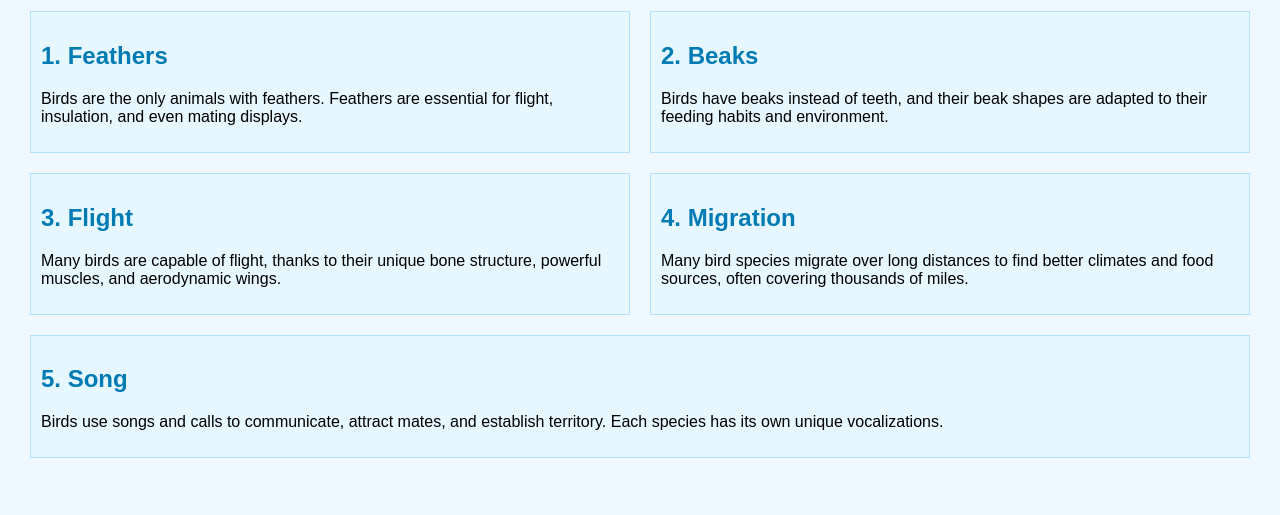
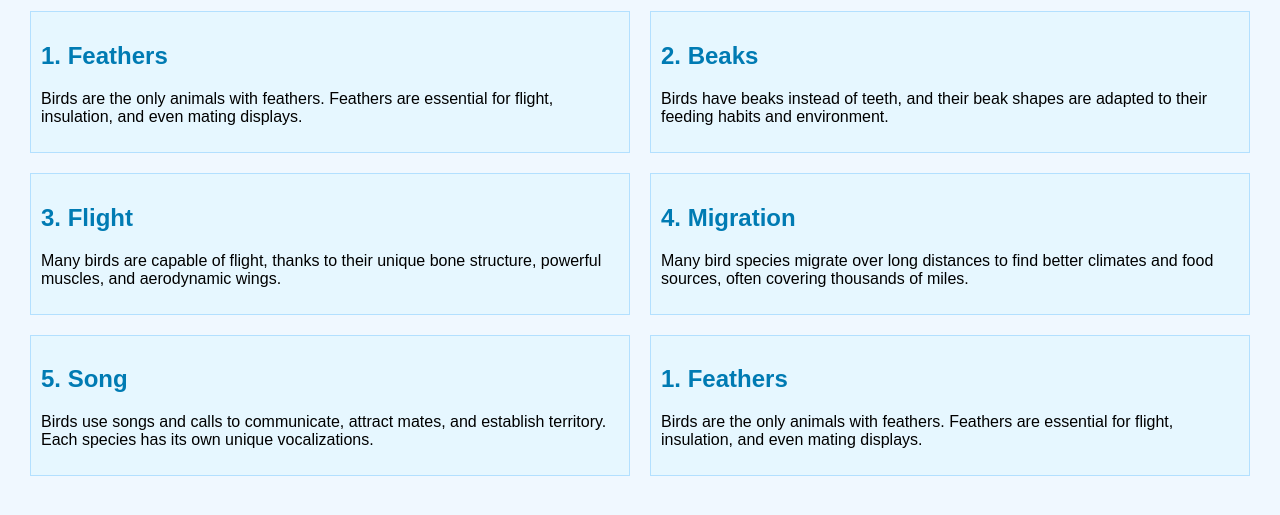
Before and after one commit to Leod7862/Leod7862.github.io, a plain HTML site: page index.html in a window 1280 px wide. Shown: the part 79-594 px from the top of the page. Drawn offline with Linux system fonts and the light colour scheme.

Commit message:
Update index.html

```diff
--- a/index.html
+++ b/index.html
@@ -61,6 +61,10 @@
             <h2>5. Song</h2>
             <p>Birds use songs and calls to communicate, attract mates, and establish territory. Each species has its own unique vocalizations.</p>
         </div>
+        <div class="bird">
+            <h2>1. Feathers</h2>
+            <p>Birds are the only animals with feathers. Feathers are essential for flight, insulation, and even mating displays.</p>
+        </div>
     </div>
 </body>
 </html>
```
